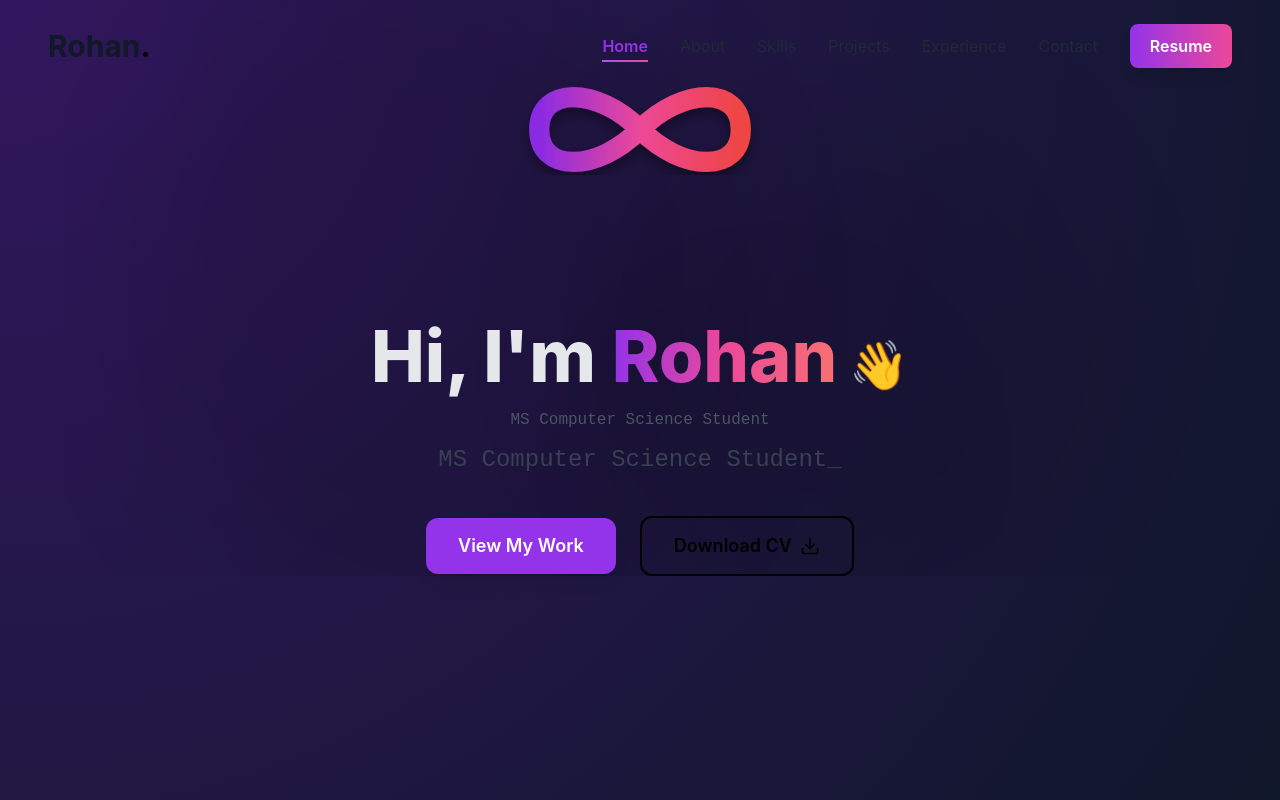
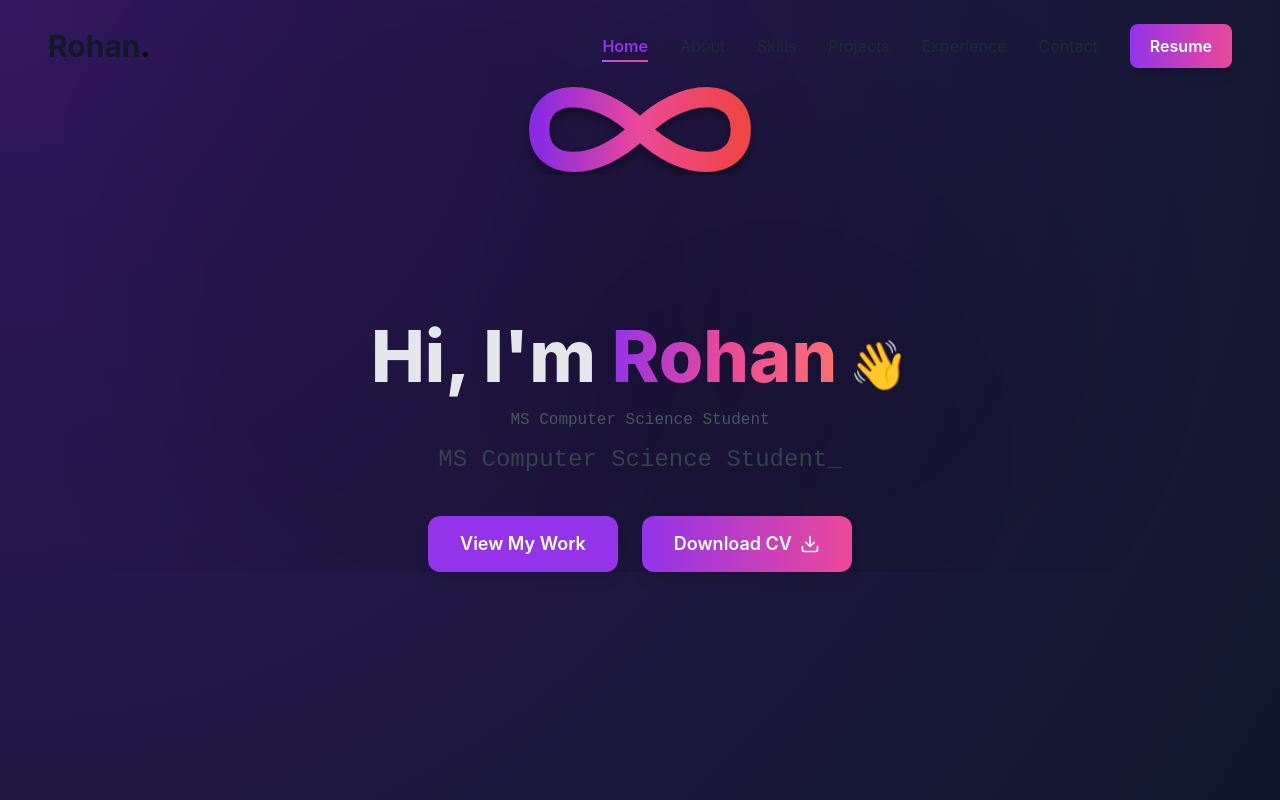
Before and after one commit to RohanMukka/portfolio, a React (Vite) app: page / in a window 1280 px wide. Shown: the top 800 px of the page. Built offline with nearby package versions, Linux system fonts and the light colour scheme; a web font is replaced by a local one.

Commit message:
style: update Download CV button colors

```diff
--- a/components/sections/Hero.tsx
+++ b/components/sections/Hero.tsx
@@ -141,9 +141,8 @@ const Hero: React.FC<HeroProps> = ({
           <motion.a
             href={personalData.resumeUrl}
             download
-            className="inline-flex items-center justify-center gap-2 px-8 py-3.5 border-2 border-black text-black font-semibold rounded-xl hover:bg-black hover:text-white transition-colors duration-300 text-md md:text-lg"
+            className="inline-flex items-center justify-center gap-2 px-8 py-3.5 bg-gradient-to-r from-purple-600 to-pink-500 text-white font-semibold rounded-xl shadow-lg hover:from-purple-700 hover:to-pink-600 hover:shadow-pink-500/50 transition-all duration-300 transform hover:scale-105 text-md md:text-lg"
             whileHover={{
-              scale: 1.05,
               boxShadow: "0px 0px 15px rgba(0, 0, 0, 0.4)",
             }}
             whileTap={{ scale: 0.95 }}
```
